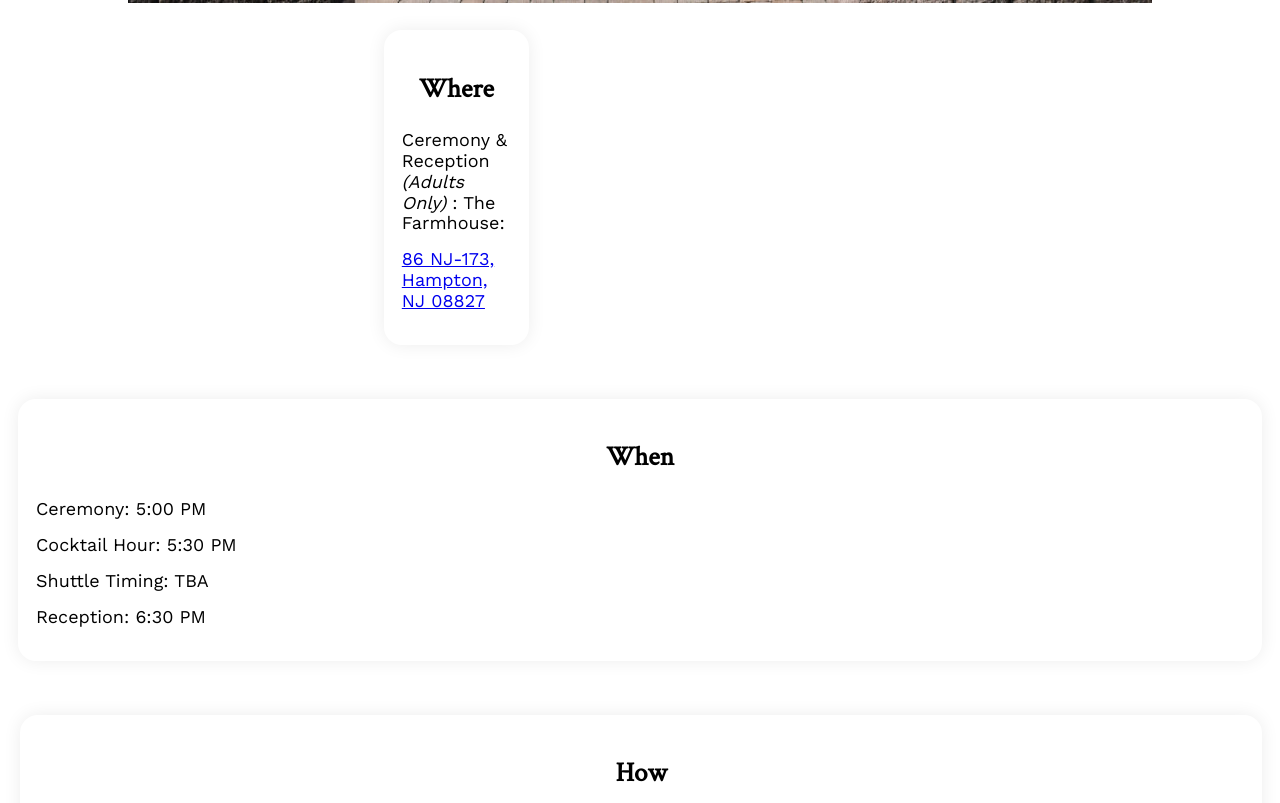
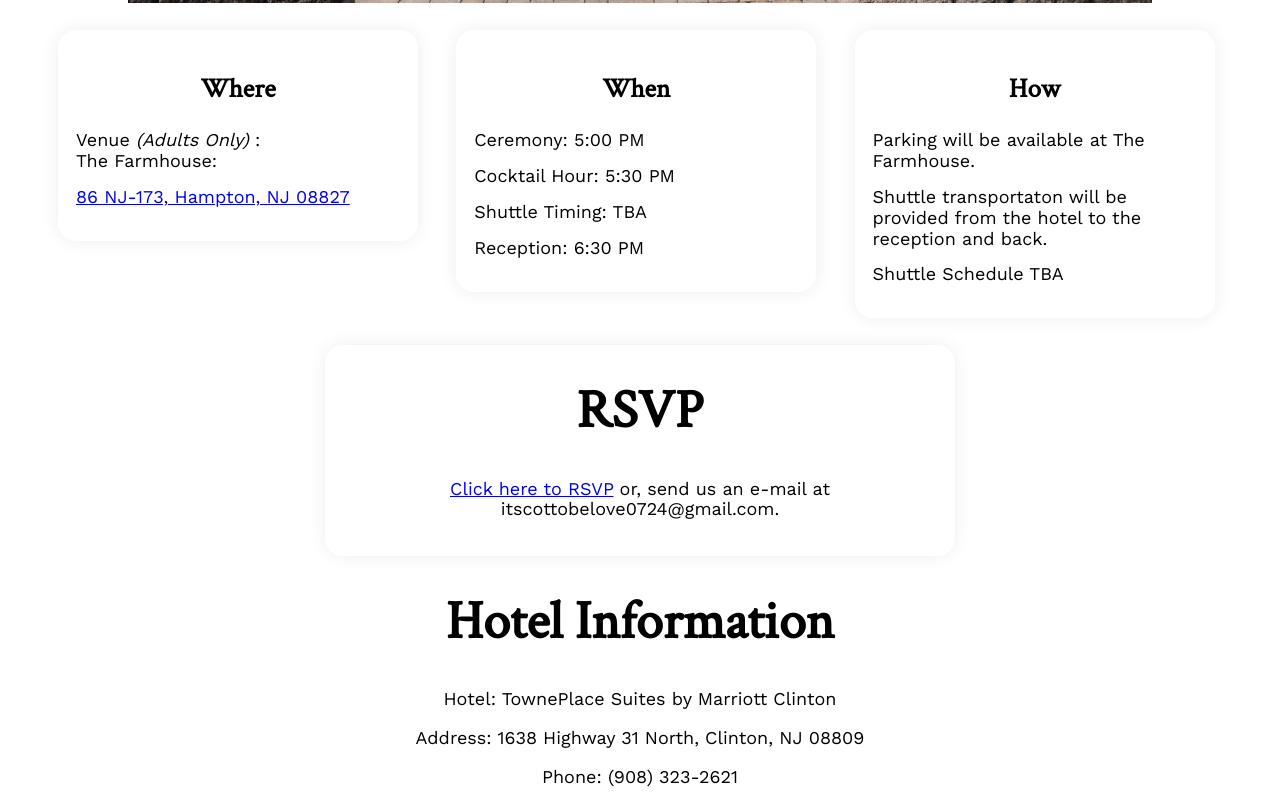
Before and after one commit to jayjscotto/wedding-website, a plain HTML site: page index.html in a window 1280 px wide. Shown: the part 2984-3787 px from the top of the page. Drawn offline with nearby package versions, Linux system fonts and the light colour scheme.

Commit message:
updating rsvp

```diff
--- a/css/styles.css
+++ b/css/styles.css
@@ -445,9 +445,15 @@ footer a {
         justify-content: center;
         max-width: 35em;
         margin: auto;
-        padding-top: 3em;
+        padding-top: 1em;
+        padding-bottom: 2em;
+        text-align: center;
     }
 
+
+    #em {
+        font-weight: 500;
+    }
 
     .btn-group {
         flex-direction: row;
--- a/index.html
+++ b/index.html
@@ -79,15 +79,11 @@
                             <header class="where__info">
                                 <h2 class="section-title">Where</h2>
                             </header>
-                            <p class=where-p> <a>Ceremony & Reception <em> (Adults Only) </em> : The Farmhouse: </p>
+                                <p class=where-p> <a>Venue <em> (Adults Only) </em>: <br> The Farmhouse: </p>
                                 <p class=where-p> <a href="https://www.google.com/maps/place/The+Farmhouse/@40.6375562,-74.9773134,15z/data=!4m5!3m4!1s0x0:0x729158b248779446!8m2!3d40.6375562!4d-74.9773134">  86 NJ-173, Hampton, NJ 08827 </a> </p>
-                        </div>
                         </section>
                     </div>
                     <div class="card">
-
-
-
                         <section class="when">
                             <header class="when__info">
                                 <h2 class="section-title">When</h2>
@@ -116,6 +112,11 @@
                 </div>
             </div>
 
+            <section class="rsvp">
+                <h1 class="section-title">RSVP</h1>
+                <a href="mailto:itscottobelove0724@gmail.com">Click here to RSVP</a> or, send us an e-mail at <span id="em">itscottobelove0724@gmail.com</span>.
+            </section>
+
 
             <!-- Hotel Information-->
             <section class="hotel">
@@ -137,7 +138,6 @@
 
             </section>
 
-            <a id="rsvp"></a>
 
             <!-- RSVP
             <section class="rsvp">
```
Lines whose indentation alone changed are shown as unchanged.
